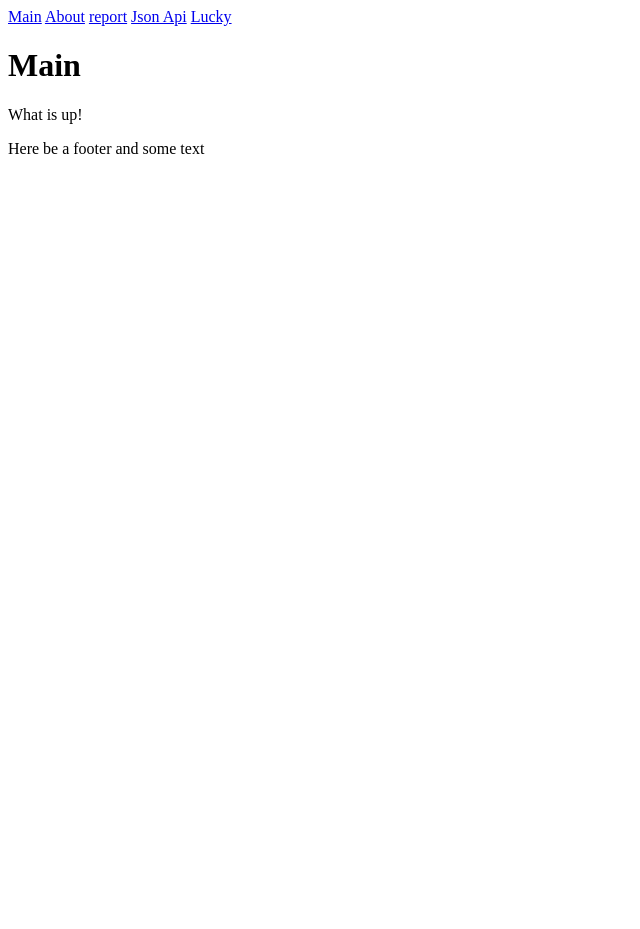
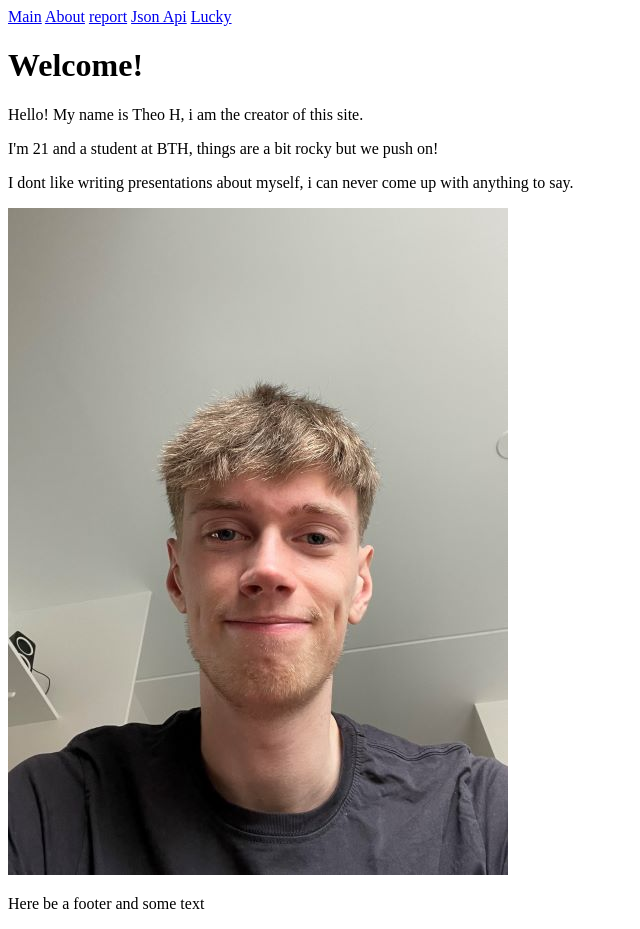
Before and after one commit to Hofvan/mvc-, a Symfony app: template templates/main.html.twig in a window 1280 px wide. Shown: the whole page, without its empty margins (0-640 px from the left). Before the commit the page ends 154 px from the top, so only its background shows below. Run offline with Twig, Linux system fonts and the light colour scheme; the template is opened without the code that fills it, so the values that code supplies are empty; some libraries are stand-ins or nearby versions.

Commit message:
finished main page

```diff
--- a/templates/main.html.twig
+++ b/templates/main.html.twig
@@ -3,6 +3,9 @@
 {% block title %}Main{% endblock %}
 
 {% block body %}
-    <h1>Main</h1>
-    <p>What is up!</p>
+    <h1>Welcome!</h1>
+    <p>Hello! My name is Theo H, i am the creator of this site.</p>
+    <p>I'm 21 and a student at BTH, things are a bit rocky but we push on!</p>
+    <p>I dont like writing presentations about myself, i can never come up with anything to say.</p>
+    <img class="resized center" src="{{ asset('img/migbild3.jpg') }}" alt="picture of creator">
 {% endblock %}
```
